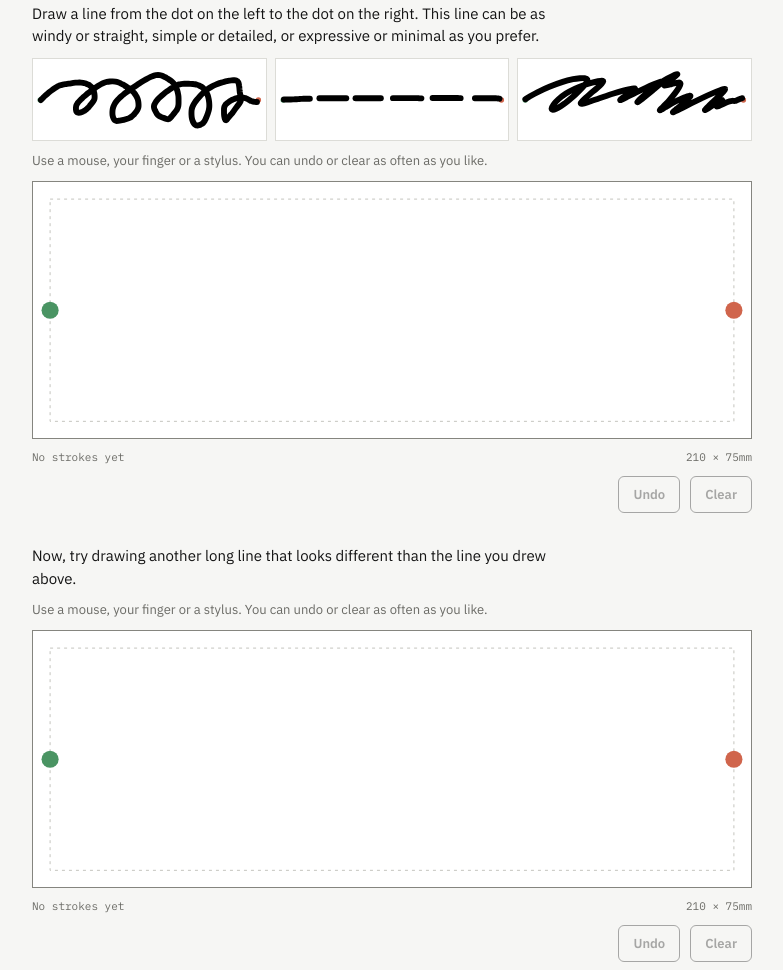
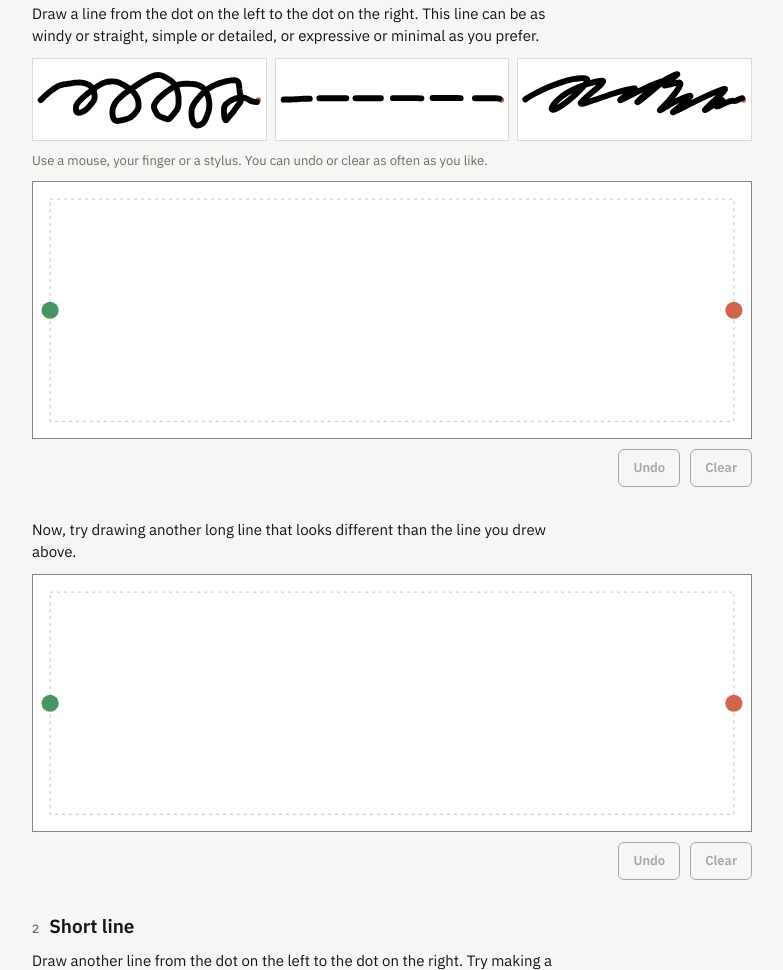
Before and after one commit to stefpos/marks-survey, a plain HTML site: page index.html in a window 1280 px wide. Shown: the part 2186-3156 px from the top of the page, without its empty margins (248-1031 px from the left). Drawn offline with Linux system fonts and the light colour scheme.

Commit message:
Simplify drawing boards and lighten sub-question labels
- 5.1 and 5.2 labels in regular weight
- Remove stroke count and size line under each board
- Second boards skip the how-to hint
- Undo/Clear line up with each board's right-hand edge

Co-Authored-By: Claude Opus 5.5 <noreply@anthropic.com>

```diff
--- a/index.html
+++ b/index.html
@@ -168,16 +168,6 @@
     text-decoration: underline;
     text-underline-offset: 2px;
   }
-  .board-meta {
-    display: flex;
-    justify-content: space-between;
-    gap: 12px;
-    flex-wrap: wrap;
-    font-family: var(--mono);
-    font-size: 11px;
-    color: var(--muted);
-    font-variant-numeric: tabular-nums;
-  }
   .draw-controls {
     display: flex;
     align-items: center;
@@ -298,6 +288,7 @@
   .consent-list { display: flex; flex-direction: column; gap: 8px; }
   .question-group { display: flex; flex-direction: column; gap: 20px; min-width: 0; }
   .question-group > .q-label { margin: 0; }
+  .question-group .question > .q-label { font-weight: 400; }
   .consent-list .option { align-items: flex-start; line-height: 1.4; }
   .consent-list .option input { margin-top: 3px; flex: none; }
   .consent-note { display: block; margin-top: 2px; font-size: 13px; color: var(--muted); }
@@ -322,6 +313,8 @@
   }
   .board { display: flex; flex-direction: column; gap: 10px; }
   .board .canvas-wrap { align-self: flex-start; max-width: 100%; }
+  .board .draw-controls { align-self: flex-start; }
+  .board .control-group { margin-left: auto; }
 </style>
 </head>
 <body>
@@ -487,10 +480,6 @@
       <div class="canvas-wrap">
         <canvas></canvas>
       </div>
-      <div class="board-meta">
-        <span class="stroke-count">No strokes yet</span>
-        <span class="board-label"></span>
-      </div>
       <p class="edge-note" hidden>Part of that mark went past the edge. <button type="button" class="link edge-undo">Undo it</button></p>
       <div class="draw-controls">
         <span></span>
@@ -579,7 +568,7 @@
   // A second board of each shape: same artboard, its own question and name
   [['line', 'm1b', 'Second long line'], ['short', 'm2b', 'Second short line'], ['dot', 'm3b', 'Final dot']]
     .forEach(([base, qid, title]) => {
-      BOARD_SPECS[base + '-2'] = Object.assign({}, BOARD_SPECS[base], { questionId: qid, name: base + '-2', title: title });
+      BOARD_SPECS[base + '-2'] = Object.assign({}, BOARD_SPECS[base], { questionId: qid, name: base + '-2', title: title, repeat: true });
     });
 
   // Questions as they appear on the page, so each response describes itself
@@ -751,14 +740,14 @@
     const ctx = canvas.getContext('2d');
     const committed = document.createElement('canvas');
     const cctx = committed.getContext('2d');
-    const strokeCountEl = host.querySelector('.stroke-count');
     const undoBtn = host.querySelector('.undo-btn');
     const clearBtn = host.querySelector('.clear-btn');
     const edgeNote = host.querySelector('.edge-note');
+    const controls = host.querySelector('.draw-controls');
+    if (spec.repeat) host.querySelector('.hint').remove(); // second boards skip the how-to line
     canvas.setAttribute('role', 'img');
     canvas.setAttribute('aria-label', spec.title + ' drawing area');
     canvas.tabIndex = -1; // so an error can move focus here
-    host.querySelector('.board-label').textContent = spec.mmW + ' × ' + spec.mmH + 'mm';
 
     const bd = { spec: spec, strokes: [], current: null };
     let strokeStartTime = 0;
@@ -832,6 +821,7 @@
       lastKey = key;
       const dpr = window.devicePixelRatio || 1;
       wrap.style.width = (cssW + 2) + 'px';
+      controls.style.minWidth = (cssW + 2) + 'px'; // Undo/Clear line up with the board's right edge
       canvas.style.height = cssH + 'px';
       canvas.width = committed.width = Math.round(cssW * dpr);
       canvas.height = committed.height = Math.round(cssH * dpr);
@@ -840,7 +830,6 @@
 
     function updateDrawState() {
       const n = bd.strokes.length;
-      strokeCountEl.textContent = n ? n + (n === 1 ? ' stroke' : ' strokes') : 'No strokes yet';
       undoBtn.disabled = clearBtn.disabled = !n;
       if (n) clearError(spec.questionId);
     }
```
